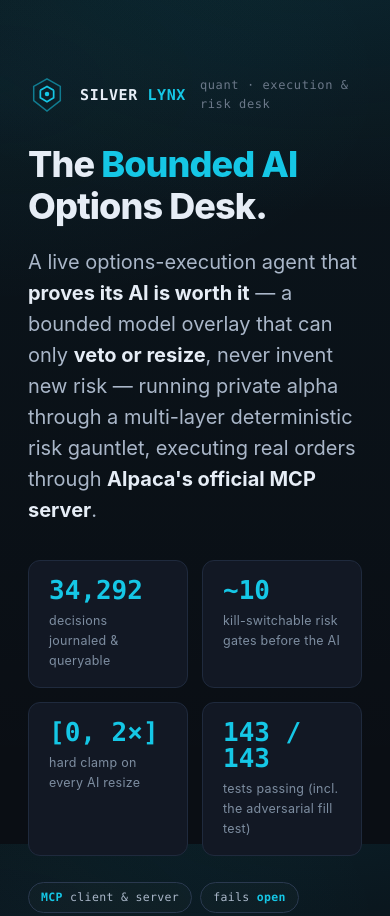
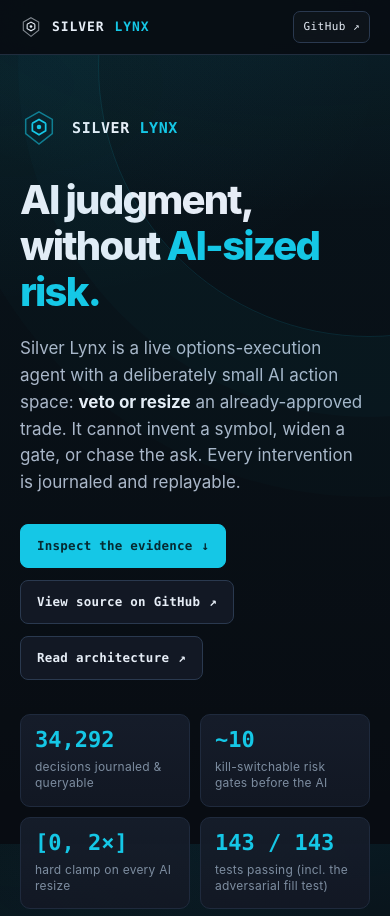
Before and after one commit to chiefsmurph/alpaca-ai-agents-hackathon, a plain HTML site: page index.html in a window 390 px wide. Shown: the top 916 px of the page. Drawn offline with Linux system fonts and the light colour scheme.

Commit message:
site: polish landing page — sticky nav, hero CTAs, a11y (skip-link/focus/semantic main), mobile responsive, punchier hero copy
Folds in a Codex-generated UX patch (CSS/structure/copy only; leak-audited clean).

```diff
--- a/index.html
+++ b/index.html
@@ -3,11 +3,13 @@
 <head>
 <meta charset="UTF-8">
 <meta name="viewport" content="width=device-width, initial-scale=1.0">
+<meta name="description" content="A bounded, auditable AI options-execution agent. Every model decision is clamped, journaled, and inspectable trade-by-trade.">
+<meta name="theme-color" content="#080c12">
 <title>Silver Lynx — The Bounded AI Options Desk</title>
 <style>
   /* ============ TOKENS ============ */
   :root{
-    --bg:#0a0e14;
+    --bg:#080c12;
     --bg2:#0f141d;
     --panel:#121824;
     --panel2:#161d2b;
@@ -37,13 +39,28 @@
       radial-gradient(700px 400px at 0% 10%, rgba(21,199,230,0.05), transparent 55%);
     background-attachment:fixed;
   }
+  ::selection{background:rgba(21,199,230,.24);color:var(--ink)}
   a{color:var(--accent);text-decoration:none}
-  a:hover{text-decoration:underline}
+  a:hover{text-decoration:none}
+  a:focus-visible,button:focus-visible{outline:2px solid var(--accent);outline-offset:4px}
   code,pre,.mono{font-family:var(--mono)}
-  .wrap{max-width:1080px;margin:0 auto;padding:0 28px}
+  .wrap{max-width:1120px;margin:0 auto;padding:0 32px}
+  .skip-link{position:fixed;left:16px;top:-80px;z-index:100;background:var(--accent);color:var(--accent-ink);padding:9px 14px;border-radius:7px;font-weight:700}
+  .skip-link:focus{top:16px}
+  /* ============ SITE NAV ============ */
+  .site-nav{position:sticky;top:0;z-index:50;border-bottom:1px solid rgba(42,57,79,.72);background:rgba(8,12,18,.84);backdrop-filter:blur(18px);-webkit-backdrop-filter:blur(18px)}
+  .nav-inner{height:58px;display:flex;align-items:center;gap:24px}
+  .nav-brand{display:flex;align-items:center;gap:10px;color:var(--ink);font-family:var(--mono);font-size:13px;font-weight:700;letter-spacing:.07em;white-space:nowrap}
+  .nav-mark{width:22px;height:22px}
+  .nav-brand b{color:var(--accent)}
+  .nav-links{display:flex;align-items:center;gap:22px;margin-left:auto;font-family:var(--mono);font-size:11px;letter-spacing:.04em}
+  .nav-links a{color:var(--ink3);transition:color .15s ease}
+  .nav-links a:hover{color:var(--ink)}
+  .nav-github{display:inline-flex;align-items:center;gap:7px!important;color:var(--ink)!important;border:1px solid var(--line2);border-radius:7px;padding:7px 11px;background:rgba(255,255,255,.025)}
+  .nav-github:hover{border-color:var(--accent-dim)}
 
   /* ============ SECTION SCAFFOLD ============ */
-  section{padding:64px 0;border-top:1px solid var(--line)}
+  section{padding:76px 0;border-top:1px solid var(--line);scroll-margin-top:58px}
   section:first-of-type{border-top:none}
   .eyebrow{
     font-family:var(--mono);font-size:12px;letter-spacing:.18em;text-transform:uppercase;
@@ -56,21 +73,29 @@
 
   /* ============ HERO ============ */
   .hero{
-    padding:76px 0 60px;border-top:none;position:relative;
+    padding:72px 0 68px;border-top:none;position:relative;overflow:hidden;
     background:linear-gradient(180deg, rgba(21,199,230,0.04), transparent 70%);
   }
+  .hero::after{content:"";position:absolute;width:540px;height:540px;right:-250px;top:-260px;border:1px solid rgba(21,199,230,.13);border-radius:50%;box-shadow:0 0 0 80px rgba(21,199,230,.018),0 0 0 160px rgba(21,199,230,.012);pointer-events:none}
   .brandrow{display:flex;align-items:center;gap:14px;margin-bottom:30px}
   .glyph{width:38px;height:38px;flex:none}
   .brandname{font-family:var(--mono);font-weight:600;letter-spacing:.04em;font-size:15px;color:var(--ink)}
   .brandname b{color:var(--accent)}
   .brandtag{font-family:var(--mono);font-size:12px;color:var(--muted);margin-left:auto;letter-spacing:.05em}
-  .hero h1{font-size:52px;font-weight:800;letter-spacing:-.025em;margin-bottom:18px;max-width:20ch}
+  .hero h1{font-size:clamp(43px,6vw,68px);font-weight:780;letter-spacing:-.045em;margin-bottom:20px;max-width:16ch}
   .hero h1 .hl{color:var(--accent)}
-  .hero .pitch{font-size:20px;color:var(--ink2);max-width:70ch;line-height:1.55}
+  .hero .pitch{font-size:19px;color:var(--ink2);max-width:67ch;line-height:1.58}
   .hero .pitch b{color:var(--ink)}
+  .hero-actions{display:flex;flex-wrap:wrap;gap:12px;margin-top:28px}
+  .button{display:inline-flex;align-items:center;justify-content:center;gap:9px;min-height:44px;padding:10px 16px;border-radius:8px;border:1px solid var(--line2);font-family:var(--mono);font-size:12.5px;font-weight:650;letter-spacing:.02em;transition:transform .15s,border-color .15s,background .15s}
+  .button:hover{transform:translateY(-1px)}
+  .button.primary{background:var(--accent);color:var(--accent-ink);border-color:var(--accent)}
+  .button.primary:hover{background:#3ad3ec}
+  .button.secondary{color:var(--ink);background:var(--panel)}
+  .button.secondary:hover{border-color:var(--accent-dim)}
   .kpis{display:flex;flex-wrap:wrap;gap:14px;margin-top:34px}
   .kpi{
-    background:var(--panel);border:1px solid var(--line);border-radius:12px;
+    background:linear-gradient(180deg,rgba(22,29,43,.94),rgba(18,24,36,.94));border:1px solid var(--line);border-radius:10px;
     padding:16px 20px;min-width:150px;flex:1 1 150px;
   }
   .kpi .n{font-family:var(--mono);font-size:26px;font-weight:700;color:var(--accent);line-height:1}
@@ -117,10 +142,10 @@
   /* ============ FEATURE GRID (5 hooks) ============ */
   .grid5{display:grid;grid-template-columns:repeat(2,1fr);gap:18px;margin-top:8px}
   .feature{
-    background:var(--panel);border:1px solid var(--line);border-radius:14px;padding:24px;
-    position:relative;transition:border-color .15s;
+    background:var(--panel);border:1px solid var(--line);border-radius:12px;padding:24px;
+    position:relative;transition:border-color .15s,transform .15s,background .15s;
   }
-  .feature:hover{border-color:var(--line2)}
+  .feature:hover{border-color:var(--line2);transform:translateY(-2px);background:var(--panel2)}
   .feature .num{
     font-family:var(--mono);font-size:12px;color:var(--accent);border:1px solid var(--accent-dim);
     border-radius:6px;width:26px;height:26px;display:flex;align-items:center;justify-content:center;
@@ -258,12 +283,29 @@
   footer{border-top:1px solid var(--line);padding:26px 0;color:var(--muted);font-size:12.5px;text-align:center;font-family:var(--mono)}
   footer .warn{color:var(--warn)}
 
+  .scroll-hint{display:none;color:var(--muted);font-family:var(--mono);font-size:11px;margin:8px 0 0}
+  @media(prefers-reduced-motion:reduce){html{scroll-behavior:auto}.button,.feature{transition:none}}
+
   /* ============ RESPONSIVE ============ */
   @media(max-width:760px){
-    .hero h1{font-size:36px}
+    .wrap{padding:0 20px}
+    .nav-inner{height:54px}
+    .nav-links a:not(.nav-github){display:none}
+    .nav-github{padding:6px 9px}
+    .hero{padding:54px 0 46px}
+    .brandtag{display:none}
+    .hero h1{font-size:40px}
+    .hero .pitch{font-size:17px}
     h2{font-size:24px}
     .two-col,.grid5,.occ{grid-template-columns:1fr}
-    section{padding:48px 0}
+    .kpis{display:grid;grid-template-columns:1fr 1fr;gap:10px}
+    .kpi{min-width:0;padding:14px}
+    .kpi .n{font-size:22px}
+    .kpi .l{font-size:12px;line-height:1.35}
+    section{padding:54px 0;scroll-margin-top:54px}
+    .scroll-hint{display:block}
+    table{min-width:720px}
+    .tablewrap{overflow-x:auto}
   }
 
   /* ============ PRINT / PDF (slide-style) ============ */
@@ -322,14 +364,33 @@
     .grid5{grid-template-columns:1fr 1fr !important}
     /* hide hover-only affordances irrelevant to print */
     .brandtag{display:inline}
-    .no-print{display:none !important}
+    .no-print,.site-nav,.skip-link,.hero-actions{display:none !important}
   }
 </style>
 </head>
 <body>
+<a class="skip-link" href="#main">Skip to content</a>
+<nav class="site-nav" aria-label="Primary navigation">
+  <div class="wrap nav-inner">
+    <a class="nav-brand" href="#top" aria-label="Silver Lynx home">
+      <svg class="nav-mark" viewBox="0 0 40 40" fill="none" aria-hidden="true">
+        <path d="M20 3 L34 11 V26 L20 37 L6 26 V11 Z" stroke="currentColor" stroke-width="2" opacity=".55"/>
+        <path d="M13 15 L20 11 L27 15 M13 15 V23 L20 27 L27 23 V15" stroke="currentColor" stroke-width="2"/>
+        <circle cx="20" cy="19" r="2.4" fill="currentColor"/>
+      </svg>
+      SILVER <b>LYNX</b>
+    </a>
+    <div class="nav-links">
+      <a href="#ai-value">AI value</a>
+      <a href="#architecture">Architecture</a>
+      <a href="#evidence">Evidence</a>
+      <a class="nav-github" href="https://github.com/chiefsmurph/silver-lynx-quant" target="_blank" rel="noreferrer">GitHub ↗</a>
+    </div>
+  </div>
+</nav>
 
 <!-- ============ HERO / SLIDE 1 ============ -->
-<header class="hero">
+<header class="hero" id="top">
   <div class="wrap">
     <div class="brandrow">
       <svg class="glyph" viewBox="0 0 40 40" fill="none" aria-hidden="true">
@@ -343,12 +404,17 @@
       <div class="brandtag">quant · execution &amp; risk desk</div>
     </div>
 
-    <h1>The <span class="hl">Bounded AI</span> Options Desk.</h1>
+    <h1>AI judgment, without <span class="hl">AI-sized risk.</span></h1>
     <p class="pitch">
-      A live options-execution agent that <b>proves its AI is worth it</b> — a bounded model overlay
-      that can only <b>veto or resize</b>, never invent new risk — running private alpha through a
-      multi-layer deterministic risk gauntlet, executing real orders through <b>Alpaca's official MCP server</b>.
+      Silver Lynx is a live options-execution agent with a deliberately small AI action space:
+      <b>veto or resize</b> an already-approved trade. It cannot invent a symbol, widen a gate, or chase
+      the ask. Every intervention is journaled and replayable.
     </p>
+    <div class="hero-actions">
+      <a class="button primary" href="#evidence">Inspect the evidence <span aria-hidden="true">↓</span></a>
+      <a class="button secondary" href="https://github.com/chiefsmurph/silver-lynx-quant" target="_blank" rel="noreferrer">View source on GitHub <span aria-hidden="true">↗</span></a>
+      <a class="button secondary" href="https://github.com/chiefsmurph/silver-lynx-quant/blob/main/architecture.md" target="_blank" rel="noreferrer">Read architecture <span aria-hidden="true">↗</span></a>
+    </div>
 
     <div class="kpis">
       <div class="kpi"><div class="n">34,292</div><div class="l">decisions journaled &amp; queryable</div></div>
@@ -368,6 +434,7 @@
   </div>
 </header>
 
+<main id="main">
 <!-- ============ SLIDE 2 — HOW THE AI'S VALUE IS MEASURED (the honest headline) ============ -->
 <section id="ai-value">
   <div class="wrap">
@@ -581,6 +648,7 @@
         </tbody>
       </table>
     </div>
+    <p class="scroll-hint" aria-hidden="true">Swipe to compare all columns →</p>
 
     <p class="matched-note">
       <b style="color:var(--ink2)">Matched across all three</b> (same deterministic machinery):
@@ -813,6 +881,7 @@
   </div>
 </section>
 
+</main>
 <footer>
   <div class="wrap">
     SILVER LYNX — THE BOUNDED AI OPTIONS DESK &nbsp;·&nbsp; ALPACA AI TRADING AGENTS &nbsp;·&nbsp;
```
